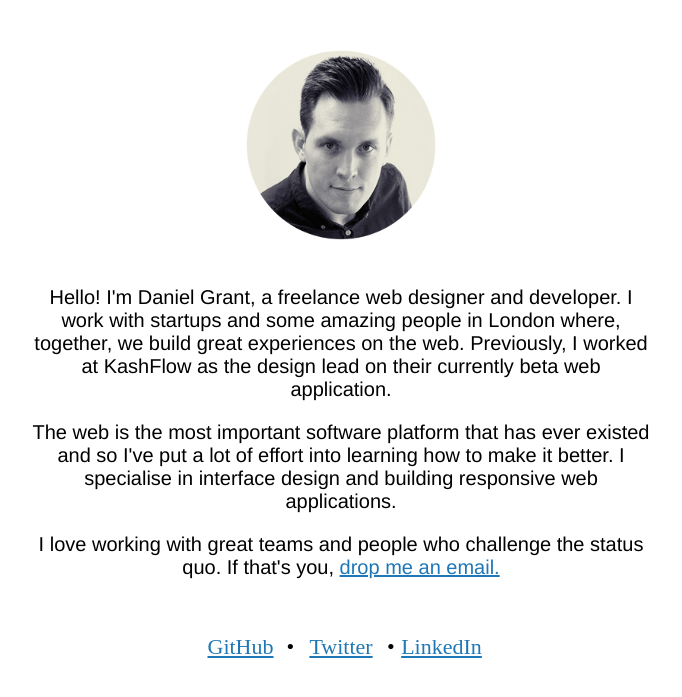
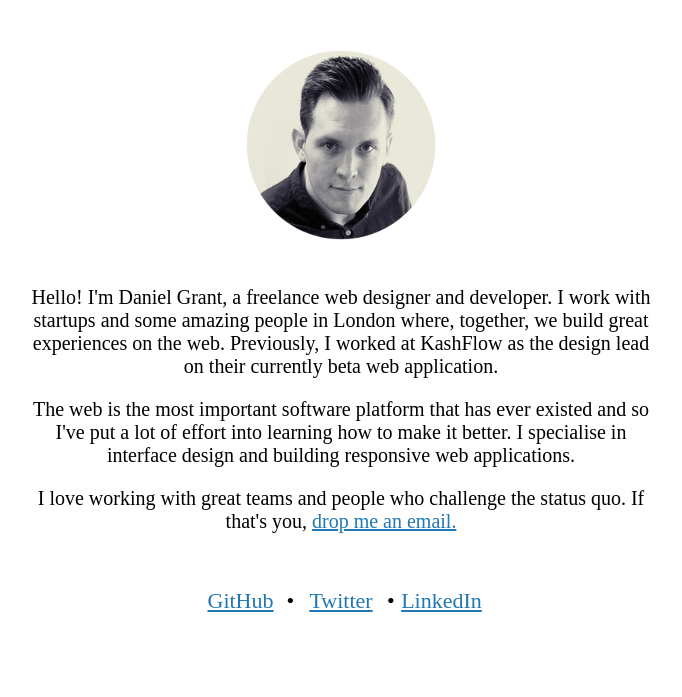
Before and after one commit to djgrant/djgrant.github.io, a Jekyll site: the page built from index.html, in a window 1280 px wide. Shown: the top 697 px of the page, without its empty margins (299-981 px from the left). Built offline with Jekyll 4.4.1, drawn with Linux system fonts in a browser that asks for light colours; Markdown is read by kramdown in place of the engine named in the settings.

Commit message:
Update common.css

```diff
--- a/css/common.css
+++ b/css/common.css
@@ -689,8 +689,8 @@
 
 /* line 10, /Users/daniel/.dropbox-two/Dropbox/Sites/danielgrant.im/sass/views/_home.sass */
 .bio {
-  font-family: "HelveticaNeue-Light", "Helvetica Neue Light", "Helvetica Neue", Helvetica, Arial, "Lucida Grande", sans-serif;
-   font-weight: 300;
+  /*font-family: "HelveticaNeue-Light", "Helvetica Neue Light", "Helvetica Neue", Helvetica, Arial, "Lucida Grande", sans-serif;
+   font-weight: 300;*/
   font-size: 20px;
   text-align: center;
   -webkit-font-smoothing: antialiased;
```
